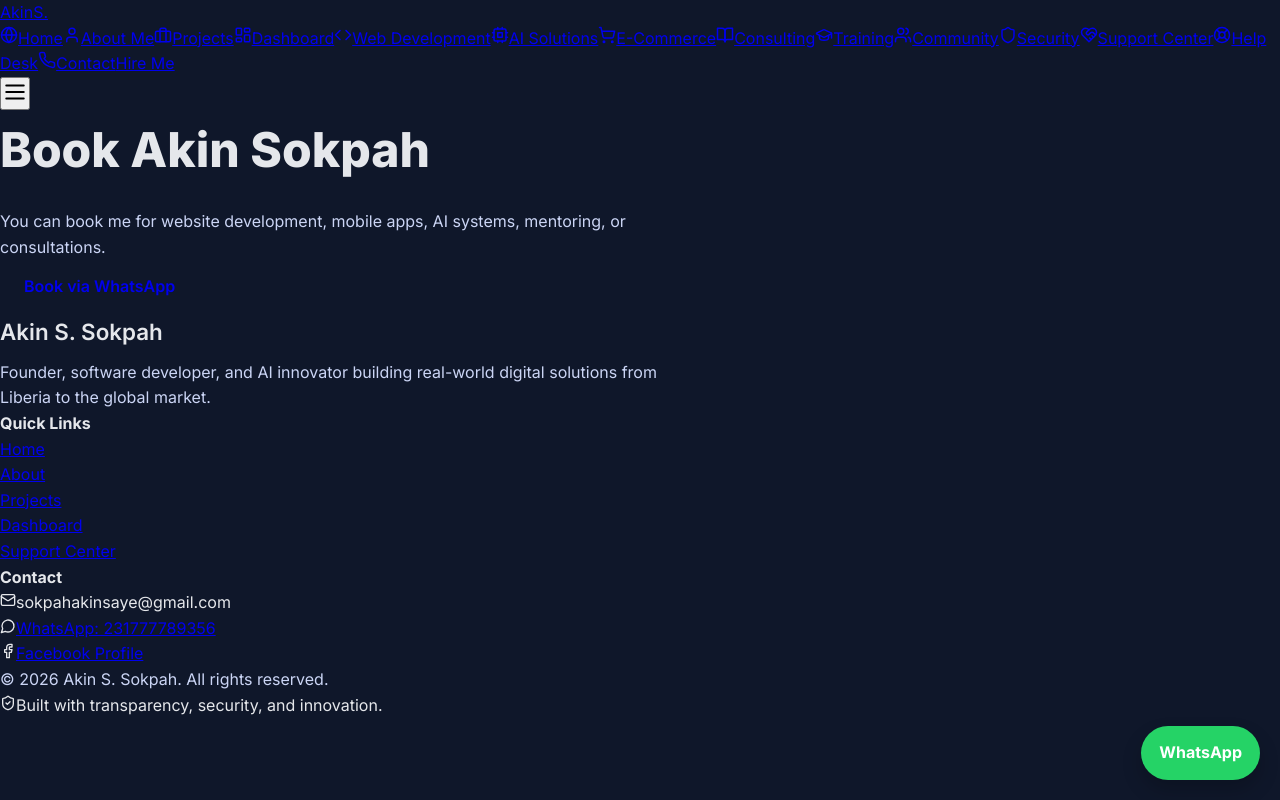
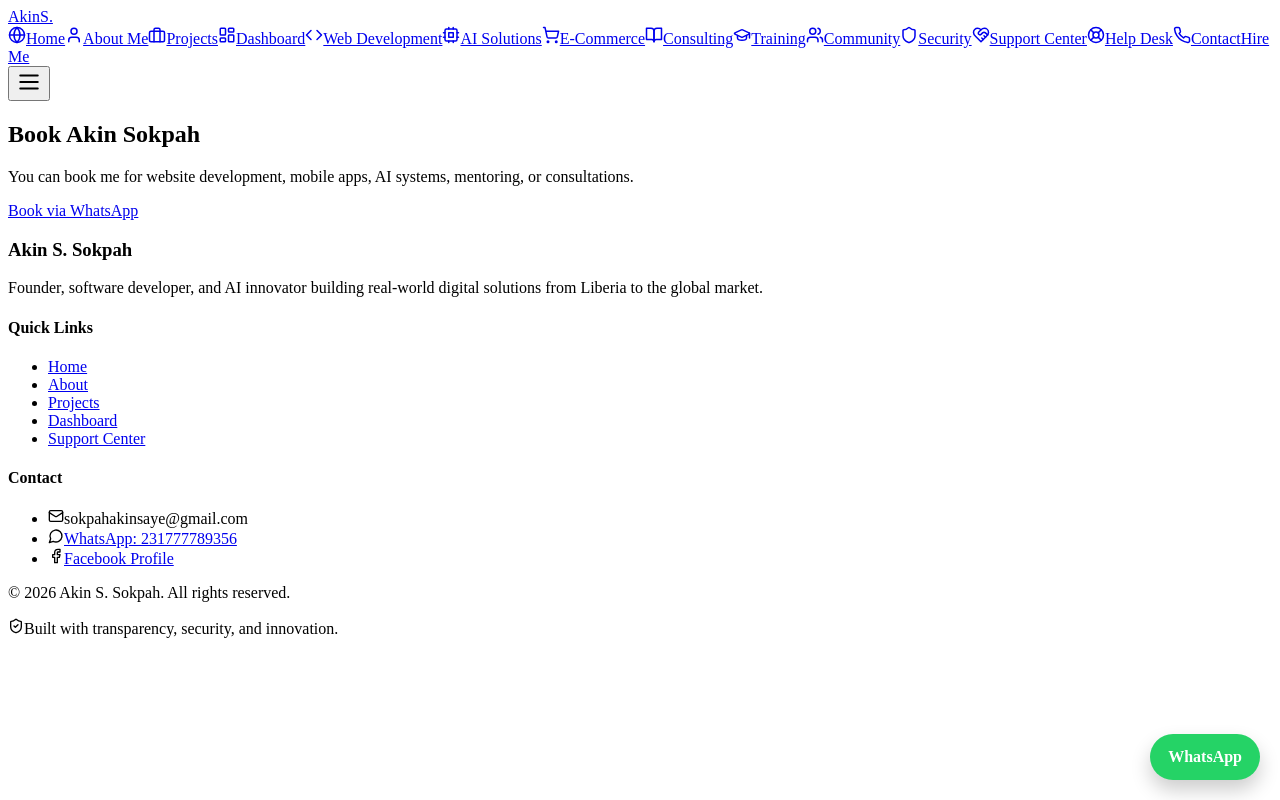
Before and after one commit to stech-hub/Sokpah-Tech-Platform, a React (Vite) app: page /booking in a window 1280 px wide. Built offline with nearby package versions, Linux system fonts and the light colour scheme.

Commit message:
Update index.css

```diff
--- a/src/index.css
+++ b/src/index.css
@@ -1,216 +1,82 @@
-/* ============================================================
-   GLOBAL RESET & BASE STYLES
-   ============================================================ */
+/* ================= DASHBOARD LAYOUT ================= */
 
-* {
-  margin: 0;
-  padding: 0;
-  box-sizing: border-box;
+.dashboard {
+  max-width: 900px;
+  margin: 40px auto;
+  padding: 0 16px;
 }
 
-html {
-  scroll-behavior: smooth;
+.dashboard-header {
+  margin-bottom: 32px;
 }
 
-body {
-  font-family: "Inter", system-ui, -apple-system, BlinkMacSystemFont, sans-serif;
-  background-color: #0f172a;
-  color: #e5e7eb;
-  line-height: 1.6;
+.dashboard-header h1 {
+  font-size: 2.2rem;
+  margin-bottom: 6px;
 }
 
-/* ============================================================
-   LAYOUT CONTAINERS
-   ============================================================ */
-
-.container {
-  max-width: 1200px;
-  margin: 0 auto;
-  padding: 0 20px;
+.dashboard-header p {
+  color: #6b7280;
 }
 
-.section {
-  padding: 80px 0;
+/* ================= CARDS ================= */
+
+.card {
+  background: #ffffff;
+  border-radius: 14px;
+  padding: 24px;
+  margin-bottom: 24px;
+  box-shadow: 0 12px 30px rgba(0, 0, 0, 0.06);
 }
 
-.section-dark {
-  background-color: #020617;
-}
-
-/* ============================================================
-   TYPOGRAPHY
-   ============================================================ */
-
-h1 {
-  font-size: 3rem;
-  font-weight: 800;
-  margin-bottom: 20px;
-}
-
-h2 {
-  font-size: 2.2rem;
-  font-weight: 700;
+.card h2,
+.card h3 {
   margin-bottom: 16px;
 }
 
-h3 {
-  font-size: 1.4rem;
-  font-weight: 600;
-  margin-bottom: 10px;
+/* ================= FORM ================= */
+
+.form-group {
+  margin-bottom: 18px;
 }
 
-p {
+select,
+textarea {
+  width: 100%;
+  padding: 12px;
+  border-radius: 8px;
+  border: 1px solid #d1d5db;
   font-size: 1rem;
-  color: #cbd5f5;
-  max-width: 700px;
 }
 
-/* ============================================================
-   BUTTONS
-   ============================================================ */
-
-.btn {
-  display: inline-block;
-  padding: 14px 24px;
-  border-radius: 10px;
-  font-weight: 600;
-  text-decoration: none;
-  transition: all 0.3s ease;
+textarea {
+  min-height: 120px;
 }
 
-.btn-primary {
-  background: linear-gradient(135deg, #2563eb, #38bdf8);
-  color: #fff;
+/* ================= BUTTON ================= */
+
+.btn-primary.full {
+  width: 100%;
+  padding: 14px;
+  font-size: 1rem;
 }
 
-.btn-primary:hover {
-  transform: translateY(-2px);
-  opacity: 0.9;
+/* ================= INFO CARD ================= */
+
+.card.info ul {
+  list-style: none;
+  padding: 0;
 }
 
-.btn-outline {
-  border: 1px solid #38bdf8;
-  color: #38bdf8;
+.card.info li {
+  margin-bottom: 10px;
+  color: #374151;
 }
 
-.btn-outline:hover {
-  background-color: #38bdf8;
-  color: #020617;
-}
+/* ================= MOBILE FIX ================= */
 
-/* ============================================================
-   NAVBAR
-   ============================================================ */
-
-.navbar {
-  position: sticky;
-  top: 0;
-  z-index: 100;
-  background-color: rgba(2, 6, 23, 0.95);
-  border-bottom: 1px solid rgba(255, 255, 255, 0.08);
-}
-
-.navbar-inner {
-  display: flex;
-  justify-content: space-between;
-  align-items: center;
-  height: 72px;
-}
-
-.nav-logo {
-  font-size: 1.3rem;
-  font-weight: 800;
-  color: #38bdf8;
-  text-decoration: none;
-}
-
-.nav-links {
-  display: flex;
-  gap: 24px;
-}
-
-.nav-links a {
-  color: #cbd5f5;
-  text-decoration: none;
-  font-weight: 500;
-}
-
-.nav-links a:hover {
-  color: #38bdf8;
-}
-
-/* ============================================================
-   HERO SECTION
-   ============================================================ */
-
-.hero {
-  padding: 120px 0;
-}
-
-.hero h1 span {
-  color: #38bdf8;
-}
-
-.hero-actions {
-  margin-top: 30px;
-  display: flex;
-  gap: 16px;
-  flex-wrap: wrap;
-}
-
-/* ============================================================
-   CARDS
-   ============================================================ */
-
-.card-grid {
-  display: grid;
-  grid-template-columns: repeat(auto-fit, minmax(240px, 1fr));
-  gap: 24px;
-  margin-top: 40px;
-}
-
-.card {
-  background-color: #020617;
-  border: 1px solid rgba(255, 255, 255, 0.06);
-  border-radius: 16px;
-  padding: 24px;
-  transition: transform 0.3s ease;
-}
-
-.card:hover {
-  transform: translateY(-6px);
-}
-
-/* ============================================================
-   FOOTER
-   ============================================================ */
-
-.footer {
-  padding: 60px 0;
-  border-top: 1px solid rgba(255, 255, 255, 0.08);
-  background-color: #020617;
-}
-
-.footer p {
-  margin-top: 10px;
-  font-size: 0.9rem;
-  color: #94a3b8;
-}
-
-/* ============================================================
-   RESPONSIVE
-   ============================================================ */
-
-@media (max-width: 768px) {
-  h1 {
-    font-size: 2.2rem;
-  }
-
-  h2 {
+@media (max-width: 600px) {
+  .dashboard-header h1 {
     font-size: 1.8rem;
   }
-
-  .nav-links {
-    gap: 14px;
-  }
 }
```
